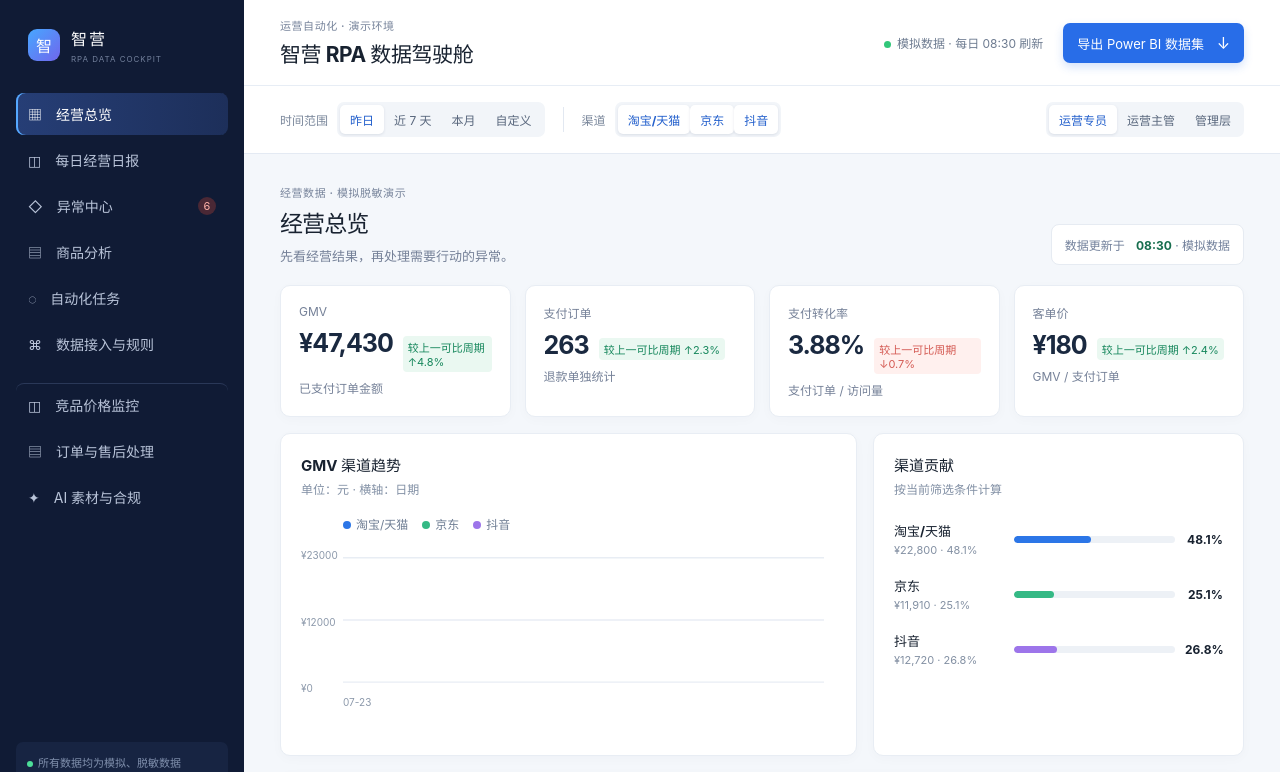
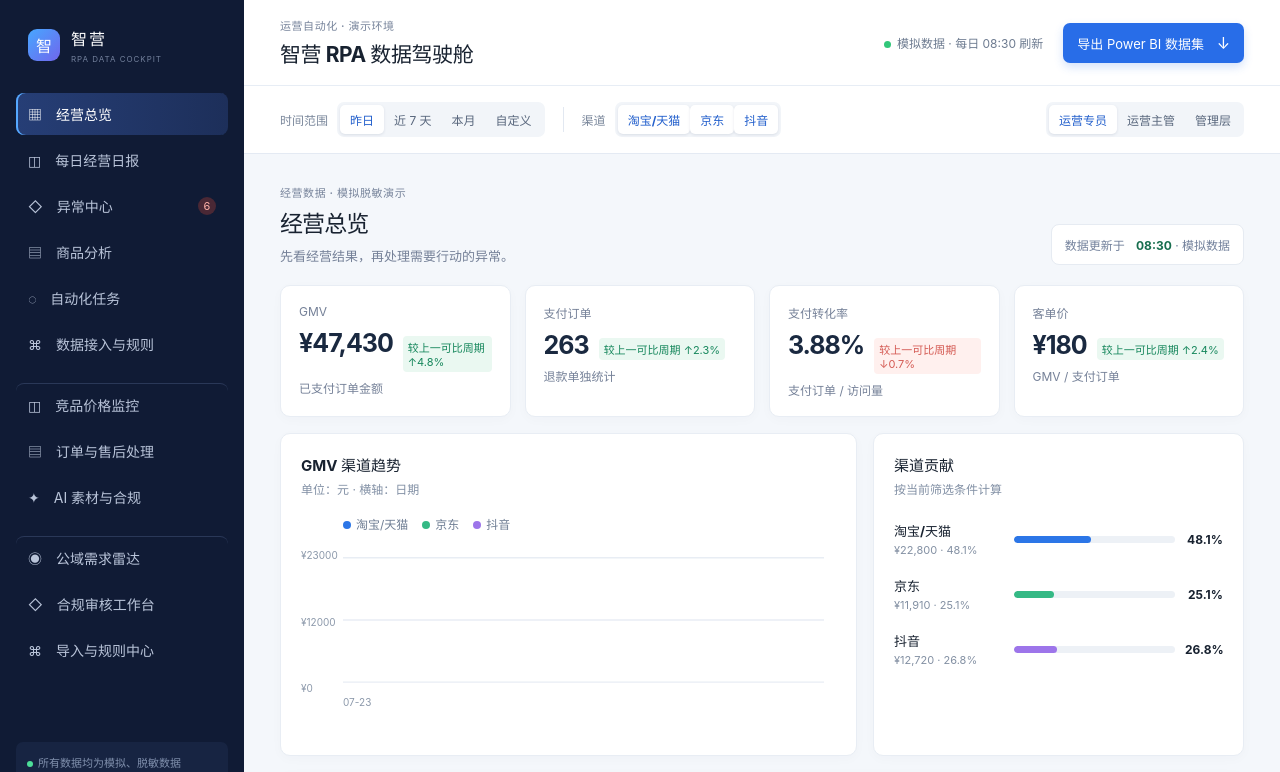
Before and after one commit to 1161135/-RPA-AI-PoC-, a React (Vite) app: page / in a window 1280 px wide. Shown: the top 772 px of the page. Built offline with nearby package versions, Linux system fonts and the light colour scheme.

Commit message:
feat: add lead import and rules center

```diff
--- a/src/App.tsx
+++ b/src/App.tsx
@@ -11,6 +11,7 @@ import { OrderServicePage } from './pages/OrderServicePage';
 import { CreativeCompliancePage } from './pages/CreativeCompliancePage';
 import { PublicLeadRadarPage } from './pages/PublicLeadRadarPage';
 import { LeadReviewWorkbenchPage } from './pages/LeadReviewWorkbenchPage';
+import { LeadImportRulesPage } from './pages/LeadImportRulesPage';
 import { useCockpitContext } from './hooks/useCockpitData';
 import { LeadRadarProvider } from './hooks/useLeadRadar';
 import { sourceRows } from './data/mock-data';
@@ -36,6 +37,7 @@ function CockpitPages() {
     <CreativeCompliancePage />
     <PublicLeadRadarPage />
     <LeadReviewWorkbenchPage />
+    <LeadImportRulesPage />
   </AppShell>;
 }
 
--- a/src/components/AppShell.tsx
+++ b/src/components/AppShell.tsx
@@ -27,6 +27,9 @@ export function AppShell({ children, onExport }: AppShellProps) {
         <a className="nav-item nav-divider" href="#competitor-pricing">◫　竞品价格监控</a>
         <a className="nav-item" href="#order-service">▤　订单与售后处理</a>
         <a className="nav-item" href="#creative-compliance">✦　AI 素材与合规</a>
+        <a className="nav-item nav-divider" href="#public-lead-radar">◉　公域需求雷达</a>
+        <a className="nav-item" href="#lead-review">◇　合规审核工作台</a>
+        <a className="nav-item" href="#lead-rules">⌘　导入与规则中心</a>
       </nav>
       <div className="sidebar-footer"><span className="live-dot" />所有数据均为模拟、脱敏数据</div>
     </aside>
--- /dev/null
+++ b/src/pages/LeadImportRulesPage.tsx
@@ -0,0 +1,7 @@
+import { useState } from 'react';
+import { leadRuleVersions, publicLeadKeywordGroups } from '../data/leadRadarFixtures';
+
+export function LeadImportRulesPage() {
+  const [rollbackPreview, setRollbackPreview] = useState(false);
+  return <section id="lead-rules" className="page-section"><div className="page-heading"><div><p className="eyebrow">本地解析 · 规则可追溯</p><h2>导入与规则中心</h2><p>仅导入已脱敏、已获准使用的 CSV 样本；文件只在浏览器本地处理。</p></div></div><div className="dashboard-grid"><article className="panel"><h3>导入脱敏样本</h3><label className="file-drop">选择 CSV 文件<input aria-label="导入脱敏 CSV" type="file" accept=".csv,text/csv" /><small>手机号、邮箱等可识别信息将被拒绝；仅对日期格式提供修正预览。</small></label></article><article className="panel"><h3>规则版本与回滚</h3>{leadRuleVersions.map((version) => <div className="adapter-row" key={version.id}><b>{version.id}</b><span>{version.status === 'current' ? '当前生效' : '历史版本'}</span><small>{version.note}</small></div>)}<button className="secondary-button" onClick={() => setRollbackPreview(true)}>预览回滚至 v1.0</button>{rollbackPreview && <p className="risk-text">规则回滚预览：主管确认后才会生效并留痕。</p>}</article></div><article className="panel"><h3>关键词与合规分流</h3><div className="keyword-grid">{Object.entries(publicLeadKeywordGroups).map(([kind, values]) => <div key={kind}><b>{kind}</b><p>{values.join('、')}</p></div>)}</div></article></section>;
+}
--- a/src/styles/lead-radar.css
+++ b/src/styles/lead-radar.css
@@ -1,2 +1,3 @@
 .lead-radar-page { scroll-margin-top: 18px; }.lead-source-label { padding: 7px 11px; border-radius: 99px; background: #fff5df; color: #a4670a; font-size: 12px; font-weight: 700; }.lead-kpis { display:grid; grid-template-columns:repeat(4,1fr); gap:14px; margin:18px 0; }.lead-kpis article { padding:18px; border:1px solid #e5ebf4; border-radius:12px; background:#fff; display:grid; gap:5px; }.lead-kpis b { font-size:28px; color:#1d3155; }.lead-kpis small,.lead-kpis span,.adapter-row small { color:#728098; }.lead-queue,.adapter-row { display:flex; justify-content:space-between; align-items:center; gap:14px; padding:13px 0; border-top:1px solid #edf1f6; }.lead-queue p { margin:5px 0 0; color:#68758a; }.lead-queue button { border:0; border-radius:7px; padding:8px 11px; background:#eaf2ff; color:#2564c8; white-space:nowrap; }.adapter-row { display:grid; grid-template-columns:100px 150px 1fr; }.adapter-row span { color:#2d69d4; font-weight:700; }.funnel-panel { margin-top:16px; }.lead-funnel { display:grid; grid-template-columns:repeat(5,1fr); gap:8px; }.lead-funnel span { padding:15px; background:#f5f8fd; border-radius:8px; color:#68758a; }.lead-funnel b { display:block; margin-top:5px; color:#203451; font-size:22px; } @media (max-width:850px) { .lead-kpis,.lead-funnel { grid-template-columns:repeat(2,1fr); }.adapter-row { grid-template-columns:1fr; }.lead-queue { align-items:flex-start; flex-direction:column; } }
 .review-grid { display:grid; grid-template-columns:1fr 1.3fr 1.2fr; gap:16px; }.review-queue button { width:100%; text-align:left; padding:11px; border:0; border-bottom:1px solid #edf1f6; background:#fff; display:grid; gap:4px; }.review-queue button.selected { background:#edf4ff; }.review-queue span,.review-queue small { color:#68758a; }.review-comment { font-size:18px; line-height:1.7; }.review-grid textarea { width:100%; min-height:150px; border:1px solid #dce4ee; border-radius:8px; padding:10px; line-height:1.6; }.review-grid button { margin:8px 8px 0 0; border:0; border-radius:7px; padding:8px 11px; background:#2564c8; color:#fff; }.review-grid button:disabled { opacity:.5; }.review-grid .secondary-button { background:#eaf2ff; color:#2564c8; } @media (max-width:900px) { .review-grid { grid-template-columns:1fr; } }
+.file-drop { display:grid; gap:12px; padding:18px; border:1px dashed #9bb8e9; border-radius:10px; background:#f7faff; color:#456287; }.keyword-grid { display:grid; grid-template-columns:repeat(4,1fr); gap:12px; }.keyword-grid div { padding:13px; border-radius:8px; background:#f5f8fd; }.keyword-grid p { color:#68758a; line-height:1.6; }
```
Also changed, not shown: 1 other file (tests, documents, lock files or other folders).
